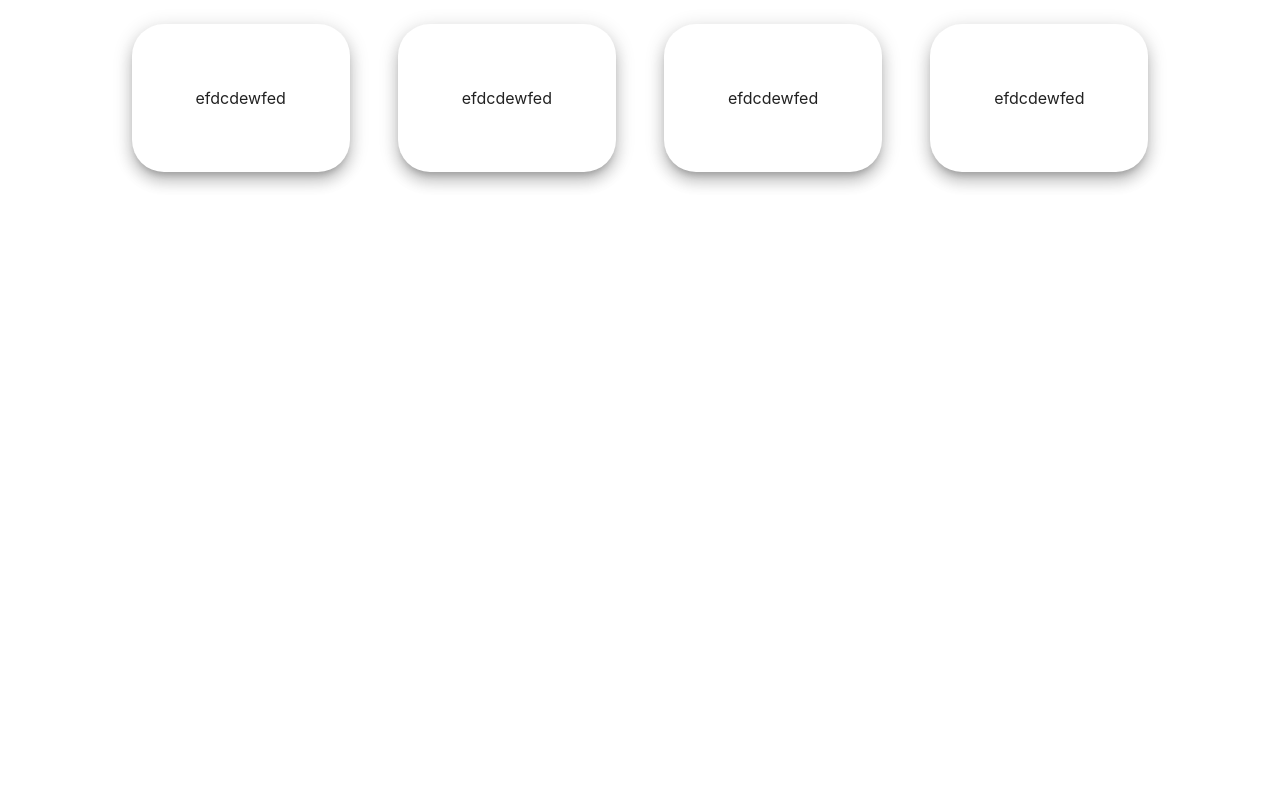
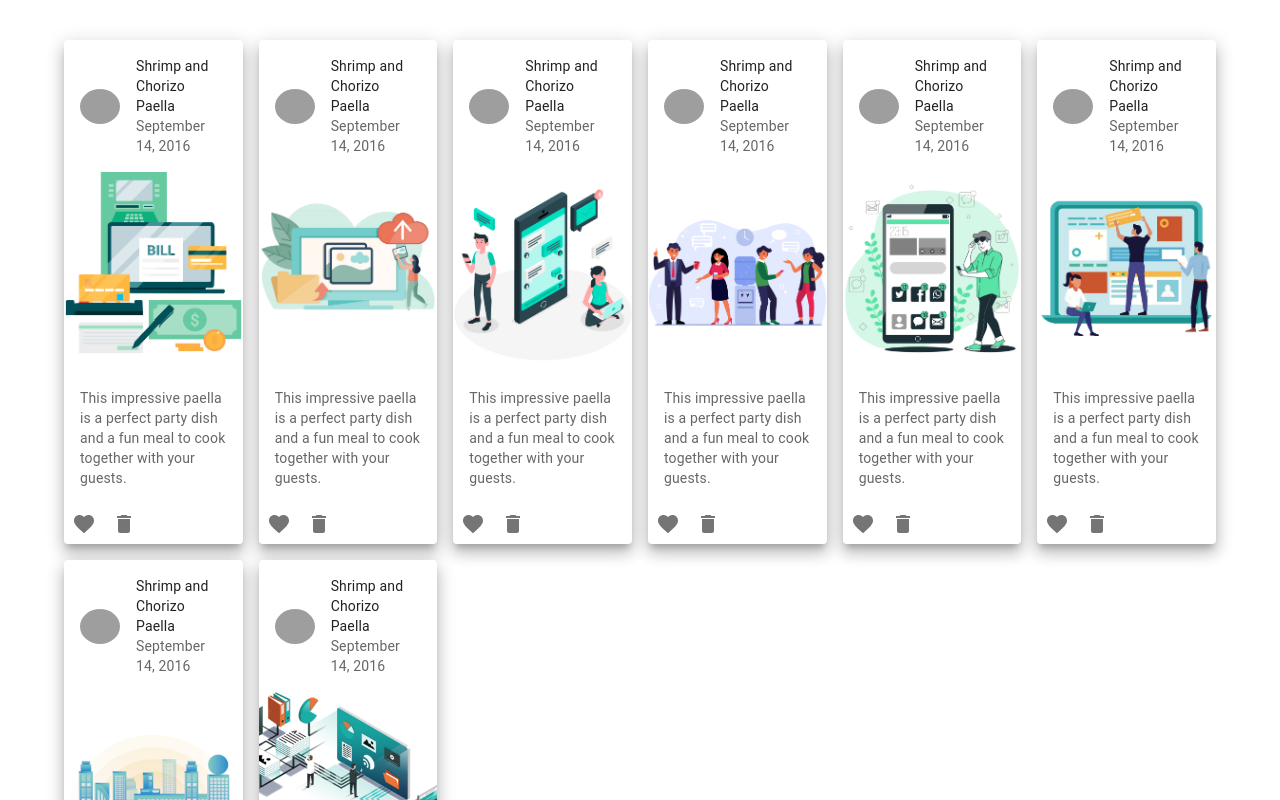
Before and after one commit to KAMADUSHKA/store-project, a React (Create React App) app: page /Cards in a window 1280 px wide. Shown: the top 800 px of the page. Built offline with nearby package versions, Linux system fonts and the light colour scheme; grey boxes are pictures that could not be loaded.

Commit message:
create cards

```diff
--- a/src/Pages/Cards.js
+++ b/src/Pages/Cards.js
@@ -1,28 +1,126 @@
-import { Grid, Paper } from "@mui/material";
 import React from "react";
+import {
+  Avatar,
+  Card,
+  CardActionArea,
+  CardActions,
+  CardContent,
+  CardHeader,
+  CardMedia,
+  Container,
+  Grid,
+  IconButton,
+  Typography,
+} from "@mui/material";
+import DigiBill from "../componant/DigiBill.png";
+import SmartPose from "../componant/SmartPose.png";
+import SmartMsg from "../componant/smartMsg.png";
+import CocaCola from "../componant/CocaCola.png";
+import InApp from "../componant/InApp.png";
+import EBCM from "../componant/EBCM.png";
+import V_Cart from "../componant/V_Cart.png";
+import SmartCnt from "../componant/SmartCnt.png";
+import { red } from "@mui/material/colors";
+import MoreVertIcon from "@mui/icons-material/MoreVert";
+import FavoriteIcon from "@mui/icons-material/Favorite";
+import DeleteIcon from "@mui/icons-material/Delete";
 
 export default function Cards() {
+  const data = [
+    {
+      image: DigiBill,
+      alt: "DigiBill",
+      name: "Digi Bill",
+    },
+    {
+      image: SmartPose,
+      alt: "SmartPose",
+      name: "Smart Pose",
+    },
+    {
+      image: SmartMsg,
+      alt: "SmartMsg",
+      name: "Smart Messenger",
+    },
+    {
+      image: CocaCola,
+      alt: "CocaCola",
+      name: "CocaCola Management",
+    },
+    {
+      image: InApp,
+      alt: "InApp",
+      name: "In App",
+    },
+    {
+      image: EBCM,
+      alt: "EBCM",
+      name: "EBCM",
+    },
+    {
+      image: V_Cart,
+      alt: "V_Cart",
+      name: "V-Card",
+    },
+    {
+      image: SmartCnt,
+      alt: "SmartCnt",
+      name: "Smart Connector",
+    },
+  ];
 
-    const paperStyle = {
-        padding: 8,
-        // maxWidth: { xs: 400, lg: 475 },
-        margin: { xs: 2.5, md: 3 },
-        borderRadius: 8,
-        "& > *": {
-          flexGrow: 1,
-          flexBasis: "50%",
-        },
-      };
+  const cardData = (cardData, key) => (
+    <Grid key={key} item xs={4} sm={3} md={2.4} lg={2} xl={1.5}>
+      <Card sx={{ maxWidth: 345 }} elevation={10}>
+        <CardHeader
+          avatar={
+            <Avatar sx={{ height:35 }} aria-label="recipe" src="https://dsuabgmmtxmj1.cloudfront.net/companyweb/AdeonaLogo.png">
+              R
+            </Avatar>
+          }
+          title="Shrimp and Chorizo Paella  "
+          subheader="September 14, 2016"
+        />
+
+        <CardActionArea>
+          <CardMedia
+            component="img"
+            height="200"
+            image={cardData.image}
+            alt={cardData.alt}
+          />
+          <CardContent>
+            <Typography variant="body2" color="text.secondary">
+              This impressive paella is a perfect party dish and a fun meal to
+              cook together with your guests.
+            </Typography>
+          </CardContent>
+          <IconButton aria-label="add to favorites">
+            <FavoriteIcon />
+          </IconButton>
+          <IconButton aria-label="delete">
+            <DeleteIcon />
+          </IconButton>
+        </CardActionArea>
+      </Card>
+    </Grid>
+  );
+
+  //======//
 
   return (
-    <Grid container justifyContent="center" alignItems="center" >
-      <Grid display={"flex"}>
-        <Paper elevation={10} sx={paperStyle}>efdcdewfed</Paper>
-        <Paper elevation={10} sx={paperStyle}>efdcdewfed</Paper>
-        <Paper elevation={10} sx={paperStyle}>efdcdewfed</Paper>
-        <Paper elevation={10} sx={paperStyle}>efdcdewfed</Paper>
+    <>
+      <Container>
+        <Grid container spacing={2} marginTop={3}>
+          {data.map((card, key) => cardData(card, key))}
+        </Grid>
+      </Container>
 
-      </Grid>
-    </Grid>
+
+      <br />
+      <br />
+      <br />
+      <br />
+    </>
   );
 }
--- a/src/Pages/SmartMsg.js
+++ b/src/Pages/SmartMsg.js
@@ -1,133 +1,51 @@
 import React from 'react';
+import { styled } from '@mui/material/styles';
 import Box from '@mui/material/Box';
-import Tab from '@mui/material/Tab';
-import TabContext from '@mui/lab/TabContext';
-import TabList from '@mui/lab/TabList';
-import TabPanel from '@mui/lab/TabPanel';
-import TextField from '@mui/material/TextField';
-import InputLabel from '@mui/material/InputLabel';
-import MenuItem from '@mui/material/MenuItem';
-import FormControl from '@mui/material/FormControl';
-import Select from '@mui/material/Select';
+import Paper from '@mui/material/Paper';
+import Grid from '@mui/material/Grid';
+
+
+const Item = styled(Paper)(({ theme }) => ({
+    backgroundColor: theme.palette.mode === 'dark' ? '#1A2027' : '#fff',
+    ...theme.typography.body2,
+    padding: theme.spacing(1),
+    textAlign: 'center',
+    color: theme.palette.text.secondary,
+  }));
+
+  function FormRow() {
+    return (
+      <React.Fragment>
+        <Grid item xs={4}>
+          <Item>Item</Item>
+        </Grid>
+        <Grid item xs={4}>
+          <Item>Item</Item>
+        </Grid>
+        <Grid item xs={4}>
+          <Item>Item</Item>
+        </Grid>
+      </React.Fragment>
+    );
+  }
 
 
 export default function SmartMsg() {
-  const [value, setValue] = React.useState('1');
 
-  const handleChange = (event, newValue) => {
-      setValue(newValue);
-  }
-
-  const [docType, setDocType] = React.useState('');
-
-  const [truble, setTruble] = React.useState('');
-
-  const item1Change = (event) => {
-      setDocType(event.target.value);
-  }
-
-  const item2Change = (event) => {
-      setTruble(event.target.value);
-  }
 
 return (
-  <div id='tabel'>
-
-      <Box sx={{ width: '100%', typography: 'body1' }}>
-          <TabContext value={value}>
-              <Box sx={{ borderBottom: 1, borderColor: 'divider' }}>
-                  <TabList onChange={handleChange} aria-label="lab API tabs example">
-                      <Tab label="Log Paths" value="1" />
-                      <Tab label="Services" value="2" />
-                      <Tab label="Scripts" value="3" />
-                      <Tab label="Database" value="4" />
-                      <Tab label="Documentation" value="5" />
-                      <Tab label="Troubleshooting Tips" value="6" />
-                  </TabList>
-              </Box>
-
-                  <TabPanel value="1">
-                      <span>Service : <TextField  id="standard-basic" label="User Name" variant="standard" /> </span><br/><br/>
-                      <span>Server IP : <TextField  id="standard-basic" label="User Name" variant="standard" /> </span><br/><br/>
-                      <span>Server Path : <TextField  id="standard-basic" label="User Name" variant="standard" /> </span><br/><br/>
-                      <span>Description : <TextField  id="standard-basic" label="User Name" variant="standard" /> </span><br/><br/>
-                  </TabPanel>
-
-                  <TabPanel value="2">
-                      <span>Service Name : <TextField  id="standard-basic" label="User Name" variant="standard" /> </span><br/><br/>
-                      <span>Server IP : <TextField  id="standard-basic" label="User Name" variant="standard" /> </span><br/><br/>
-                      <span>Servis Path : <TextField  id="standard-basic" label="User Name" variant="standard" /> </span><br/><br/>
-                      <span>Related Commands : <TextField  id="standard-basic" label="User Name" variant="standard" /> </span><br/><br/>
-                  </TabPanel>
-
-                  <TabPanel value="3">
-                      <span>location : <TextField  id="standard-basic" label="User Name" variant="standard" /> </span><br/><br/>
-                      <span>Server IP : <TextField  id="standard-basic" label="User Name" variant="standard" /> </span><br/><br/>
-                      <input type="file" /><br/><br/>
-                      <span>Description : <TextField  id="standard-basic" label="User Name" variant="standard" /> </span><br/><br/>
-                  </TabPanel>
-
-                  <TabPanel value="4">
-                      <span>DB Naame : <TextField  id="standard-basic" label="User Name" variant="standard" /> </span><br/><br/>
-                      <span>DB IP/Service IP : <TextField  id="standard-basic" label="User Name" variant="standard" /> </span><br/><br/>
-                      <span>Backup location : <TextField  id="standard-basic" label="User Name" variant="standard" /> </span><br/><br/>
-                      <span>Description : <TextField  id="standard-basic" label="User Name" variant="standard" /> </span><br/><br/>
-                  </TabPanel>
-
-                  <TabPanel value="5">
-                      <span>Document Title : <TextField  id="standard-basic" label="User Name" variant="standard" /> </span><br/><br/>
-                      <span>Upload File :
-
-                              <FormControl variant="standard" sx={{ m: 1, minWidth: 140 }}>
-                                      <InputLabel id="demo-simple-select-standard-label">Document Type</InputLabel>
-
-                                          <Select
-                                              labelId="demo-simple-select-standard-label"
-                                              id="demo-simple-select-standard"
-                                              value={docType}
-                                              onChange={item1Change}
-                                              label="Age"
-                                          >
-
-                                      <MenuItem value={10}>Ten</MenuItem>
-                                      <MenuItem value={20}>Twenty</MenuItem>
-
-                                      </Select>
-                              </FormControl>
-
-                      </span><br/><br/>
-                      <input type="file" /><br/><br/>
-                      <span>Description : <TextField  id="standard-basic" label="User Name" variant="standard" /> </span><br/><br/>
-                  </TabPanel>
-
-                  <TabPanel value="6">
-                      <span>Service Name : <TextField  id="standard-basic" label="User Name" variant="standard" /> </span><br/><br/>
-                      <span>Issue Description : <TextField  id="standard-basic" label="User Name" variant="standard" /> </span><br/><br/>
-                      <span>Resolving Procedure : <TextField  id="standard-basic" label="User Name" variant="standard" /> </span><br/><br/>
-                      <span>Upload File :
-
-                              <FormControl variant="standard" sx={{ m: 1, minWidth: 140 }}>
-                                      <InputLabel id="demo-simple-select-standard-label">Troubleshooting Type</InputLabel>
-
-                                          <Select
-                                              labelId="demo-simple-select-standard-label"
-                                              id="demo-simple-select-standard"
-                                              value={truble}
-                                              onChange={item2Change}
-                                              label="Age"
-                                          >
-
-                                      <MenuItem value={10}>Not</MenuItem>
-                                      <MenuItem value={20}>Mandatory</MenuItem>
-
-                                      </Select>
-                              </FormControl>
-
-                      </span><br/><br/>
-                  </TabPanel>
-          </TabContext>
-      </Box>
-
-  </div>
+    <Box sx={{ flexGrow: 1 }}>
+    <Grid container spacing={1}>
+      <Grid container item spacing={3}>
+        <FormRow />
+      </Grid>
+      <Grid container item spacing={3}>
+        <FormRow />
+      </Grid>
+      <Grid container item spacing={3}>
+        <FormRow />
+      </Grid>
+    </Grid>
+  </Box>
 );
 };
```
